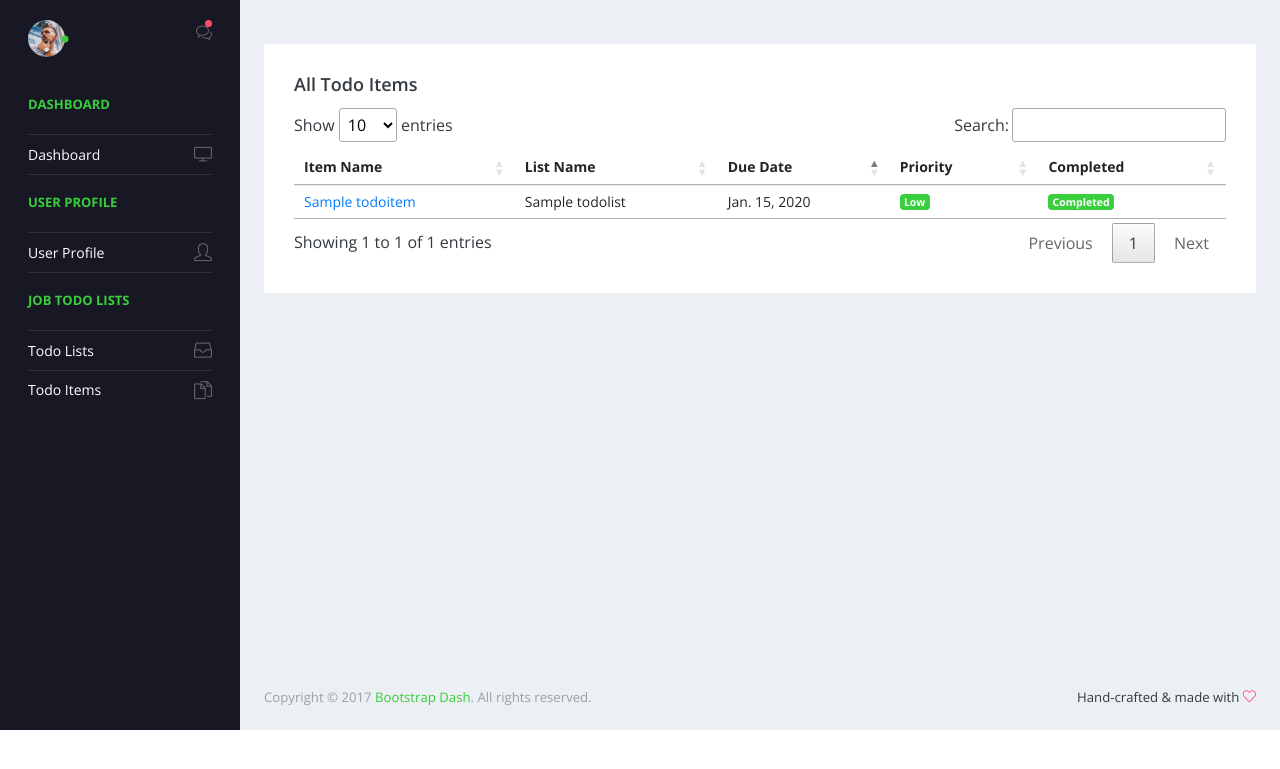
After one commit to LeoXiao001/job_todo_list, a Django app: page /item_list/ in a window 1280 px wide. The commit adds this page. Shown: the top 769 px of the page. Run offline with Django 3.2, Linux system fonts and the light colour scheme; tables that the repository leaves empty hold one stand-in row (values such as "Sample post"); parts of the project's set-up code (start-up, migrations or seed data) failed here and were passed over; some libraries are stand-ins or nearby versions.

Commit message:
add all item table

```diff
--- a/todo_list/templates/base.html
+++ b/todo_list/templates/base.html
@@ -12,6 +12,7 @@
     <link rel="stylesheet" href="{% static 'vendors/css/vendor.bundle.base.css' %}">
     <!-- endinject -->
     <!-- Plugin css for this page -->
+    <link rel="stylesheet" type="text/css" href="https://cdn.datatables.net/1.10.20/css/jquery.dataTables.css">
     <link rel="stylesheet" href="{% static 'vendors/daterangepicker/daterangepicker.css' %}">
     <link rel="stylesheet" href="{% static 'vendors/chartist/chartist.min.css' %}">
     <!-- End plugin css for this page -->
@@ -168,7 +169,7 @@
                 </div>
               </li>
               <li class="nav-item">
-                <a class="nav-link" href="{% url 'user_detail' %}">
+                <a class="nav-link" href="{% url 'item_list' %}">
                   <span class="menu-title">Todo Items</span>
                   <i class=" icon-docs menu-icon"></i>
                 </a>
@@ -241,6 +242,7 @@
     <!-- endinject -->
     <!-- Custom js for this page -->
     <script src="{% static 'js/dashboard.js' %}"></script>
+    <script type="text/javascript" charset="utf8" src="https://cdn.datatables.net/1.10.20/js/jquery.dataTables.js"></script>
     <!-- End custom js for this page -->
 
   </body>
--- /dev/null
+++ b/todo_list/templates/todo_list/item_list.html
@@ -0,0 +1,66 @@
+{% extends "base.html" %}
+
+{% block title %}Todo Item List{% endblock title %}
+
+{% block content %}
+
+<div class="content-wrapper">
+
+    <div class="row">
+        <div class="col-lg-12 grid-margin stretch-card">
+            <div class="card">
+                <div class="card-body">
+                    <h4 class="card-title">All Todo Items</h4>
+                    <table class="table table-hover" id="items-table">
+                        <thead>
+                            <tr>
+                                <th> Item Name </th>
+                                <th> List Name </th>
+                                <th> Due Date </th>
+                                <th> Priority </th>
+                                <th> Completed </th>
+                            </tr>
+                        </thead>
+                        <tbody>
+                            {% for item in items %}
+                            <tr>
+                                <td>
+                                    <a href="{% url 'item_detail' item.id %}">{{ item.item_name }}</a>
+                                </td>
+                                <td> {{ item.list }} </td>
+                                <td> {{ item.due_date }} </td>
+                                <td>
+                                    {% if item.get_priority_display == 'High' %}
+                                    <label class="badge badge-danger">High</label></td>
+                                {% elif item.get_priority_display == 'Medium' %}
+                                <label class="badge badge-warning">Medium</label></td>
+                                {% else %}
+                                <label class="badge badge-success">Low</label>
+                                {% endif %}
+                                </td>
+                                <td>
+                                    {% if item.complete %}
+                                    <label class="badge badge-success">Completed</label>
+                                    {% else %}
+                                    <label class="badge badge-warning">In progress</label></td>
+                                {% endif %}
+                                </td>
+                            </tr>
+                            {% endfor %}
+                        </tbody>
+                    </table>
+                    <script>
+                        $(document).ready(function () {
+                                $('#items-table').DataTable( {
+                                    "order": [[2, "asc"]]
+                                });
+                            });
+                    </script>
+                </div>
+            </div>
+        </div>
+    </div>
+
+</div>
+
+{% endblock content %}
--- a/todo_list/urls.py
+++ b/todo_list/urls.py
@@ -1,6 +1,6 @@
 from django.urls import path
 from django.contrib.auth import views as auth_views
-from .views import TodoitemDetailView, TodolistDetailView, TodoitemUpdateView, TodoitemDeleteView, TodolistDeleteView, UserDetailView, UserUpdateView
+from .views import TodoitemDetailView, TodolistDetailView, TodoitemUpdateView, TodoitemDeleteView, TodolistDeleteView, UserDetailView, UserUpdateView, ItemsListView
 from . import views
 
 
@@ -15,6 +15,7 @@ urlpatterns = [
     path('item_detail/<int:pk>', TodoitemDetailView.as_view(), name='item_detail'),
     path('item_update/<int:pk>', TodoitemUpdateView.as_view(), name='item_update'),
     path('item_delete/<int:pk>', TodoitemDeleteView.as_view(), name='item_delete'),
+    path('item_list/', ItemsListView.as_view(), name='item_list'),
     # user profile
     path('user_profile/', UserDetailView.as_view(), name='user_detail'),
     path('user_update/', UserUpdateView.as_view(), name='user_update'),
--- a/todo_list/views.py
+++ b/todo_list/views.py
@@ -3,6 +3,7 @@ from django.http import HttpResponse
 from django.contrib.auth import authenticate, login, get_user_model
 from django.contrib.auth.decorators import login_required
 from django.views.generic.detail import DetailView
+from django.views.generic.list import ListView
 from django.views.generic.edit import UpdateView, DeleteView
 from django.urls import reverse_lazy
 from django.contrib.auth.models import User
@@ -143,3 +144,10 @@ class UserUpdateView(UpdateView):
 
     def get_success_url(self):
         return reverse_lazy('user_detail')
+
+
+class ItemsListView(ListView):
+    model = ToDoItem
+    context_object_name = 'items'
+    template_name = 'todo_list/item_list.html'
+    paginate_by = 30
```
Also changed, not shown: todo_list/templates/todo_list/item_detail.html (+8 -3 lines), todo_list/templates/todo_list/list_detail.html (+7 -3 lines), 2 other files.
